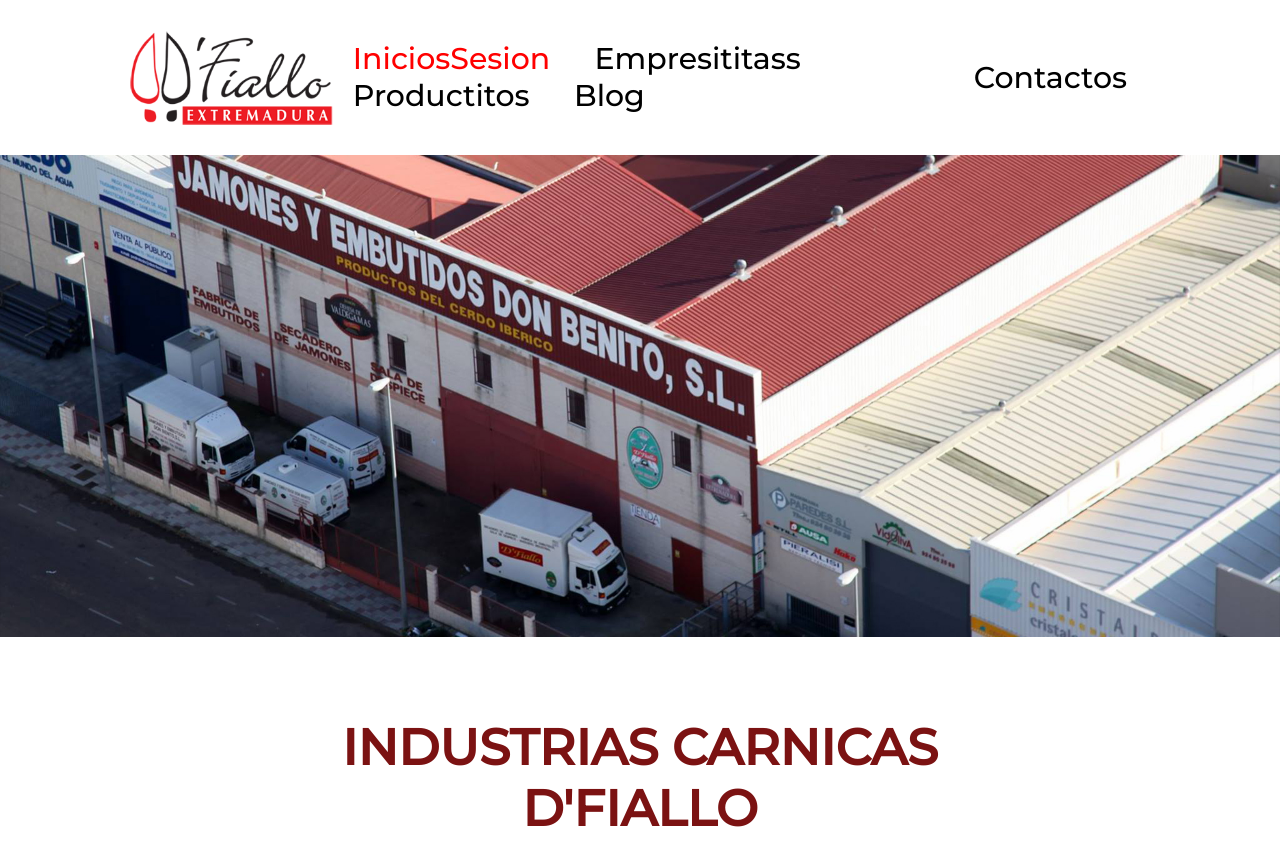
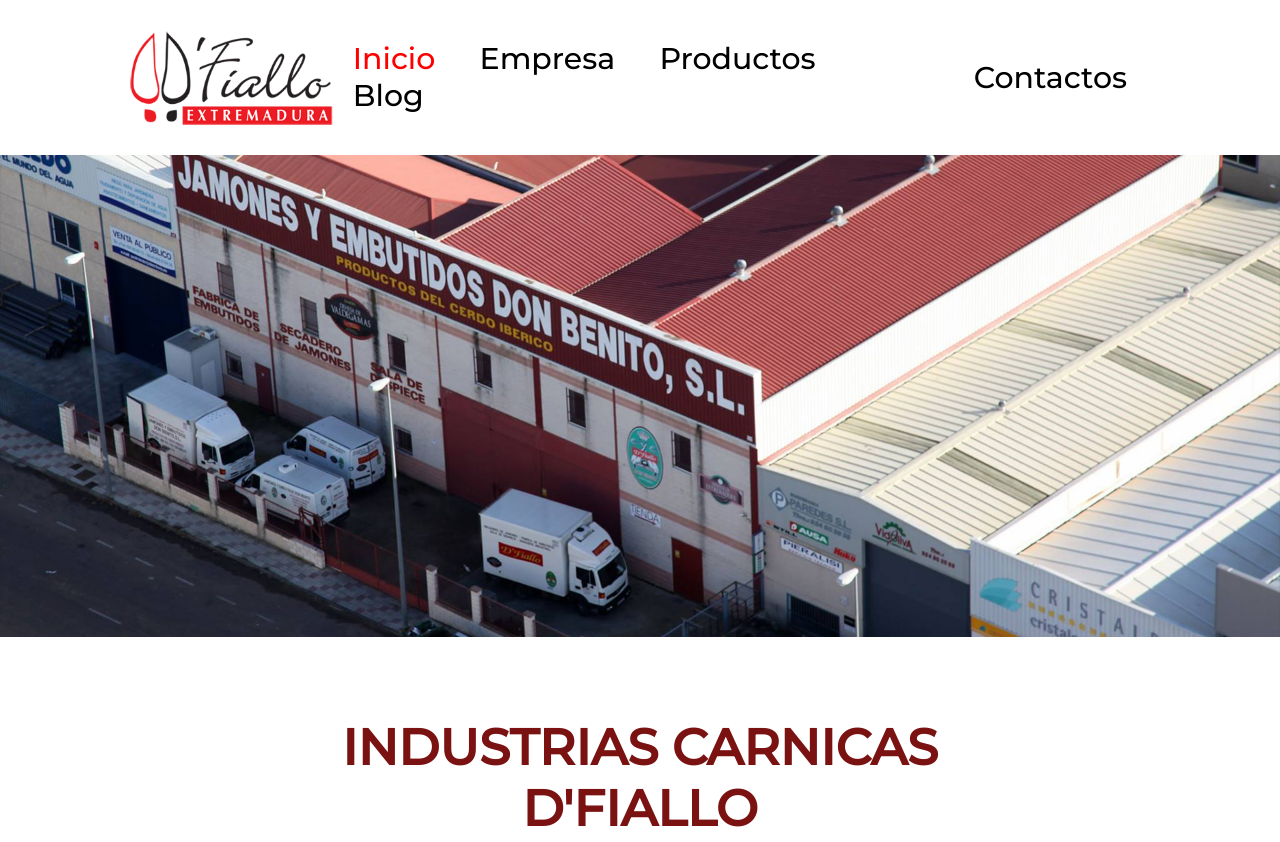
Before and after one commit to Fiallooouu/Fiallooouu.github.io, a plain HTML site: page index.html in a window 1280 px wide. Shown: the top 842 px of the page. Drawn offline with Linux system fonts and the light colour scheme.

Commit message:
UPDATE: Actualizacion Defecto

```diff
--- a/index.html
+++ b/index.html
@@ -14,9 +14,9 @@
         <img class="logo" src="./multimedia/logo.png" alt="logo">
         <nav>
             <ul class="nav__links">
-                <li><a href="./index.html" class="marc">IniciosSesion</a></li>
-                <li><a href="./contenido/empresa.html">Empresititass</a></li>
-                <li><a href="./contenido/productos.html">Productitos</a></li>
+                <li><a href="./index.html" class="marc">Inicio</a></li>
+                <li><a href="./contenido/empresa.html">Empresa</a></li>
+                <li><a href="./contenido/productos.html">Productos</a></li>
                 <li><a href="./contenido/blog.html">Blog</a></li>
             </ul>
         </nav>
```
